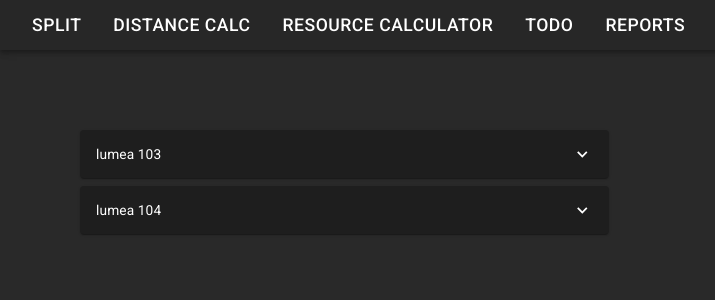
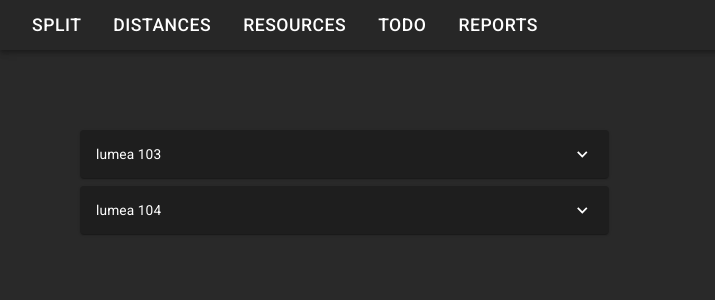
Before and after one commit to Ted2121/MarketShuffle, a React (Vite) app in the folder marketshuffle/: page / in a window 1280 px wide. Shown: the top 300 px of the page, without its empty margins (0-715 px from the left). Built offline with nearby package versions, Linux system fonts and the light colour scheme.

Commit message:
changed nav items

```diff
--- a/marketshuffle/src/data/components-text/navData.js
+++ b/marketshuffle/src/data/components-text/navData.js
@@ -21,12 +21,12 @@ const navData = [
   },
   {
     id: '5',
-    text: 'Distance Calc',
+    text: 'Distances',
     route: '/tw-distance-calc',
   },
   {
     id: '6',
-    text: 'Resource Calculator',
+    text: 'Resources',
     route: '/tw-resource-calc',
   },
   {
```
